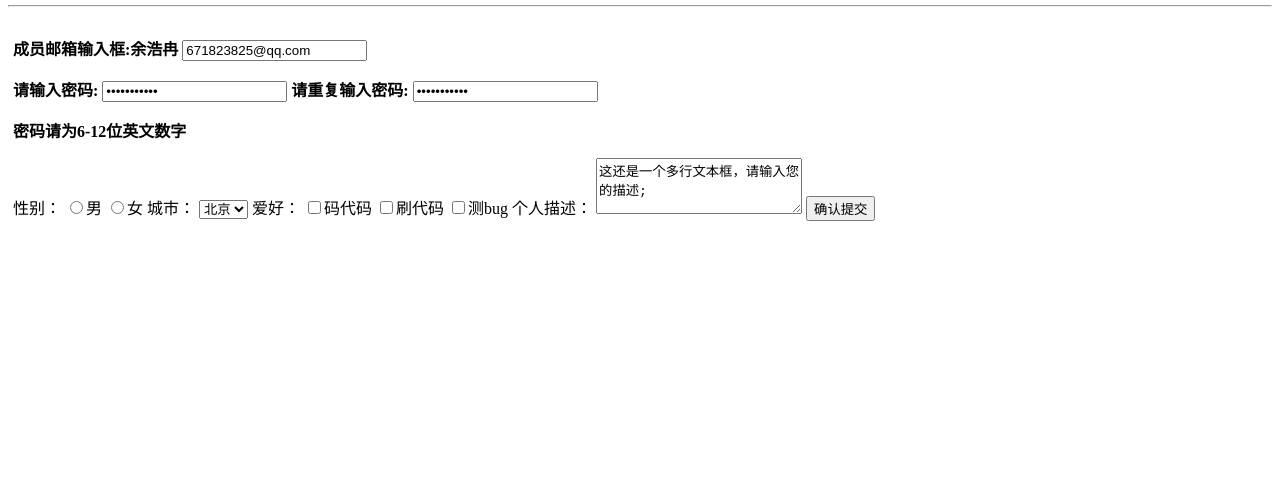
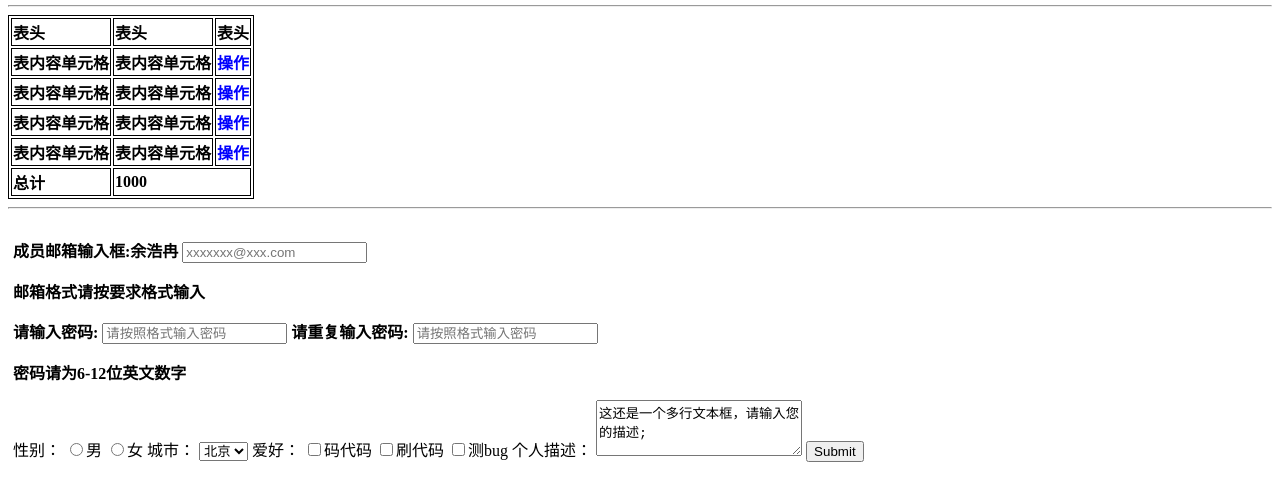
Before and after one commit to 671823825/Nichi, a plain HTML site: page index.html in a window 1280 px wide. Shown: the part 1251-1750 px from the top of the page. Before the commit the page ends 1509 px from the top, so only its background shows below. Drawn offline with Linux system fonts and the light colour scheme.

Commit message:
3.16-0:05完成版

```diff
--- a/index.html
+++ b/index.html
@@ -49,13 +49,46 @@
 		</div>
 	</div>
 	<hr>
+	<table>
+		<tr>
+			<td>表头</td>
+			<td>表头</td>
+			<td>表头</td>
+		</tr>
+		<tr>
+			<td>表内容单元格</td>
+			<td>表内容单元格</td>
+			<td><a>操作</a></td>
+		</tr>
+		<tr>
+			<td>表内容单元格</td>
+			<td>表内容单元格</td>
+			<td><a>操作</a></td>
+		</tr>
+		<tr>
+			<td>表内容单元格</td>
+			<td>表内容单元格</td>
+			<td><a>操作</a></td>
+		</tr>
+		<tr>
+			<td>表内容单元格</td>
+			<td>表内容单元格</td>
+			<td><a>操作</a></td>
+		</tr>
+		<tr>
+			<td>总计</td>
+			<td colspan="2">1000</td>
+		</tr>
+	</table>
+	<hr>
 	<form>
 		<p class="name">成员邮箱输入框:余浩冉
-		<input type="text" value="671823825@qq.com" /></p>
+		<input type="text" placeholder="xxxxxxx@xxx.com" /></p>
+		<p class="name">邮箱格式请按要求格式输入</p>
 		<p class="password">请输入密码:
-		<input type="password" value="00000000000" ></input>
+		<input type="password" placeholder="请按照格式输入密码" ></input>
 		请重复输入密码:
-		<input type="password" value="00000000000" ></input></p>
+		<input type="password" placeholder="请按照格式输入密码" ></input></p>
 		<p class="name">密码请为6-12位英文数字</p>
 		<p>
 			<form>
@@ -64,10 +97,10 @@
 				<input type="radio" name="sex">女</input>
 				城市：
 				<select>
-					<option value="北京">北京</option>
-					<option value="上海">上海</option>
-					<option value="杭州">杭州</option>
-					<option value="广州">广州</option>
+					<option placeholder="北京">北京</option>
+					<option placeholder="上海">上海</option>
+					<option placeholder="杭州">杭州</option>
+					<option placeholder="广州">广州</option>
 				</select>
 				爱好：
 				<input type="checkbox" name="checbox1">码代码</input>
@@ -75,7 +108,7 @@
 				<input type="checkbox" name="checbox3">测bug</input>
 				个人描述：
 				<textarea>这还是一个多行文本框，请输入您的描述;</textarea>
-				<input type="submit" value="确认提交"></input>
+				<input type="submit" placeholder="确认提交"></input>
 			</form>
 		</p>
 	</form>
--- a/style.css
+++ b/style.css
@@ -36,3 +36,7 @@ textarea{
 	width: 200px;
 	height: 50px;
 }
+table,tr,td{
+	border: 1px solid black;
+	font-weight: bold;
+}
```
